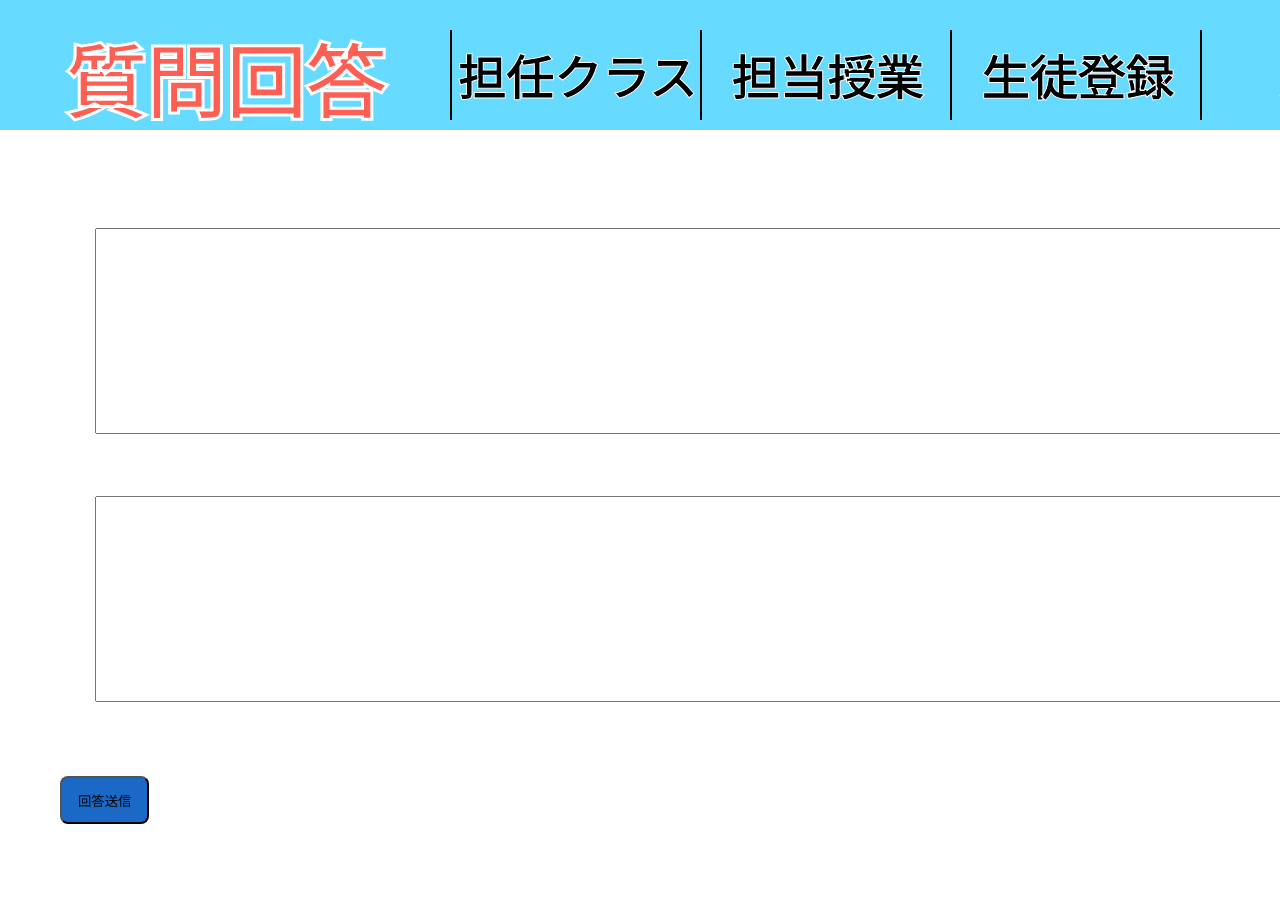
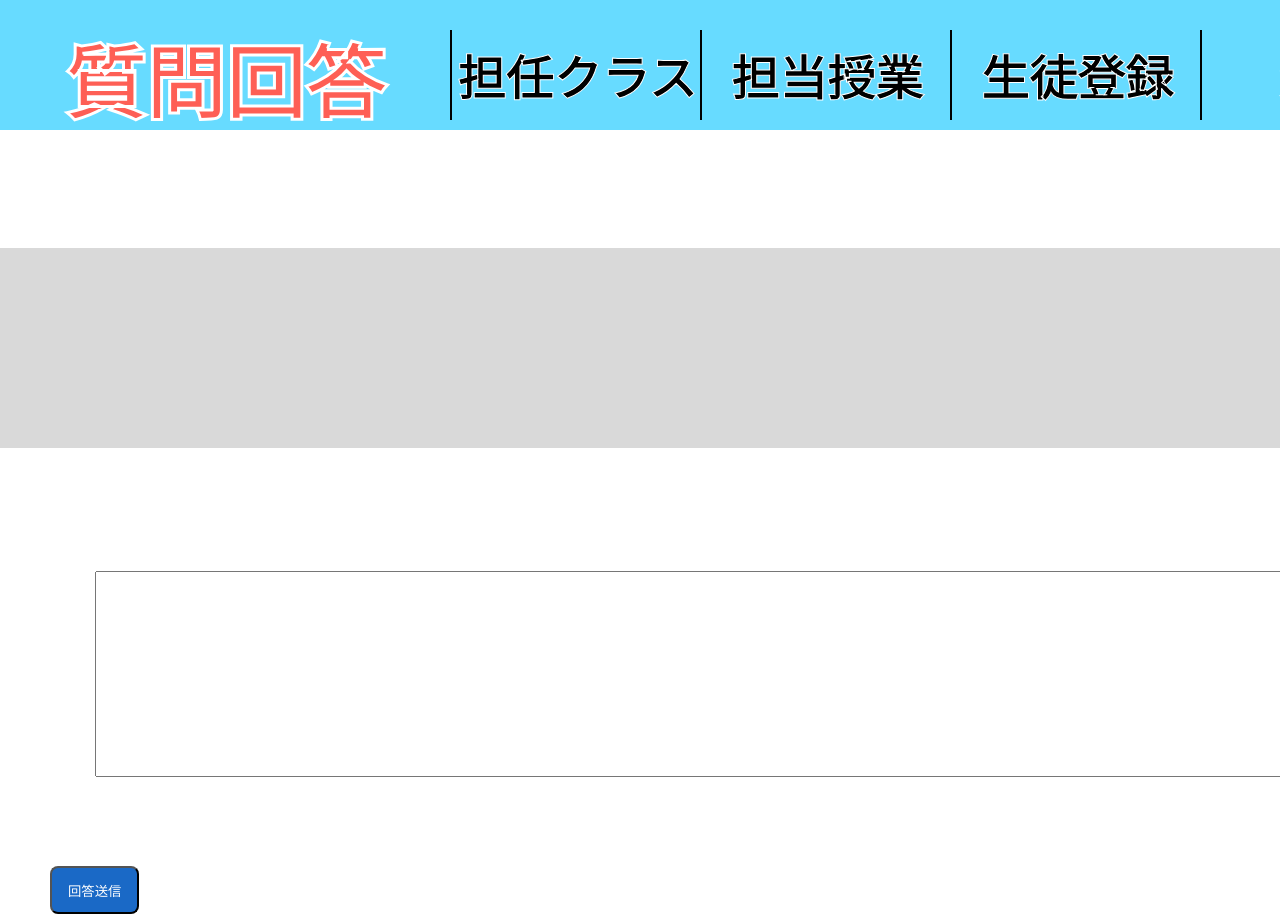
Before and after one commit to emura327/SchoolWorker, a PHP site: page /kaitousousin.html in a window 1280 px wide; the page is wider, and only the part inside the window is pictured. Before the commit the page ends 824 px from the top of that part, so only its background shows below. Run offline with PHP 8.4, Linux system fonts and the light colour scheme.

Commit message:
回答送信更新

```diff
--- a/kaitousousin.css
+++ b/kaitousousin.css
@@ -115,22 +115,9 @@ h4{
       font-weight: 600;
       line-height: normal;
       position: relative;
-    top: 30px;
+      top: 95px;
       right: 777px;
       font-size: 40px;
-}
-
-
-textarea{
-
-    width: 1700px;
-    height: 200px;
-    flex-shrink: 0;
-    fill: #D9D9D9;
-    position: relative;
-    top: 40px;
-    left: 95px;
-
   }
 
   button{
@@ -138,11 +125,32 @@ button{
   padding: 12.5px 16px;
   align-items: center;
   gap: 8px;
+  color: #FFF;
   border-radius: 8px;
   border: var(--, 1px) solid #B3B3B3;
   background: #1A69C6;
   position: relative;
-top: 110px;
-left:60px;
+  top: 210px;
+  left:50px;
 
   }
+
+  .box{
+      margin       : auto;
+      width        : 1700px;
+      height       : 200px;
+      background: #D9D9D9;
+      position: relative;
+      top: 60px;
+      right:10px;
+  }
+
+  textarea{
+      width: 1700px;
+      height: 200px;
+      flex-shrink: 0;
+      fill: #D9D9D9;
+      position: relative;
+      top: 125px;
+      left: 95px;
+  }
--- a/kaitousousin.html
+++ b/kaitousousin.html
@@ -32,7 +32,7 @@
         <h3 class="naiyou">
             質問内容
         </h3>
-    <textarea rows="50" cols="250"></textarea>
+        <div class="box" id="makeImg">
         </div>
         <h4>
             質問回答
```
Lines whose indentation alone changed are shown as unchanged.
